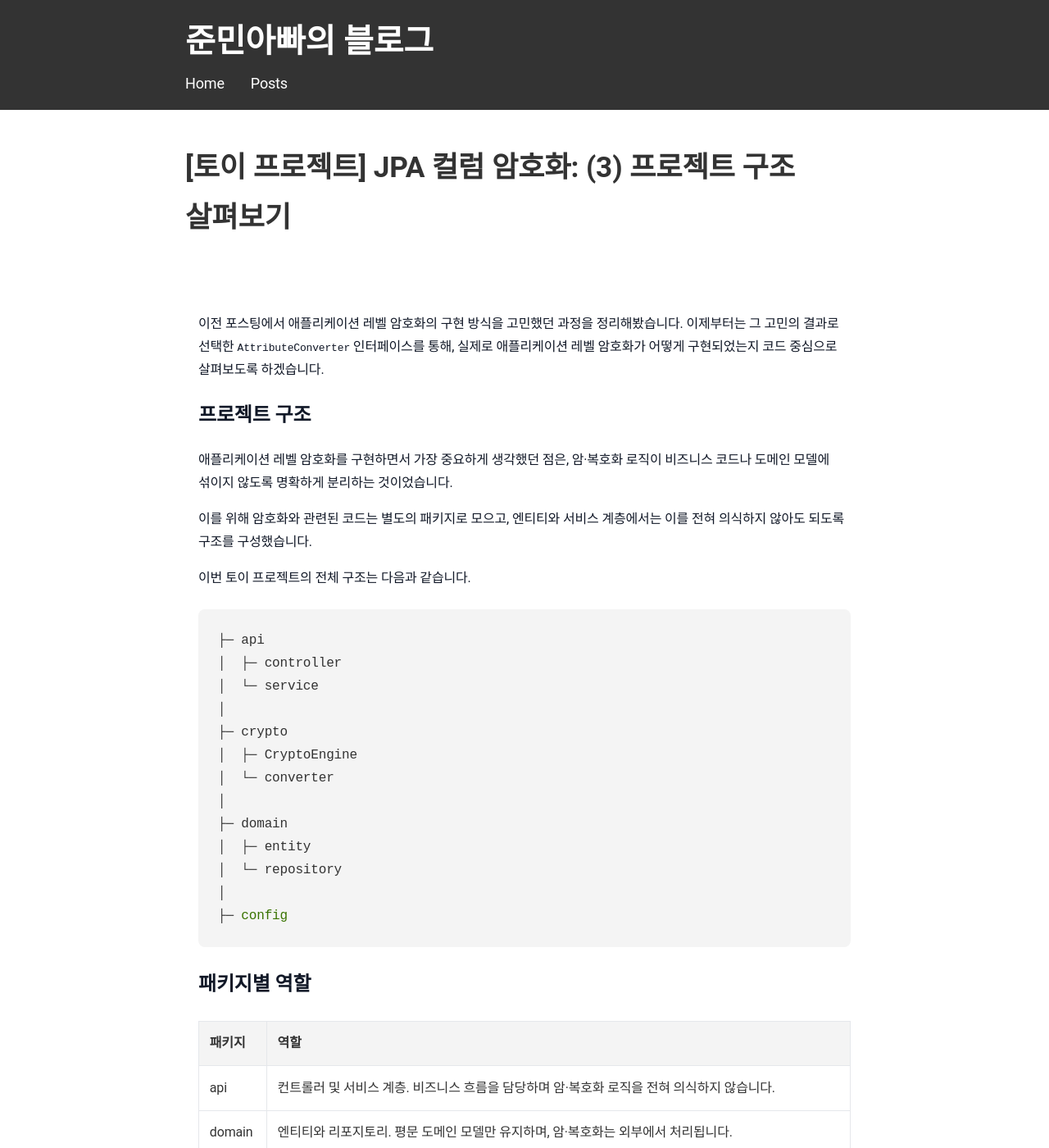
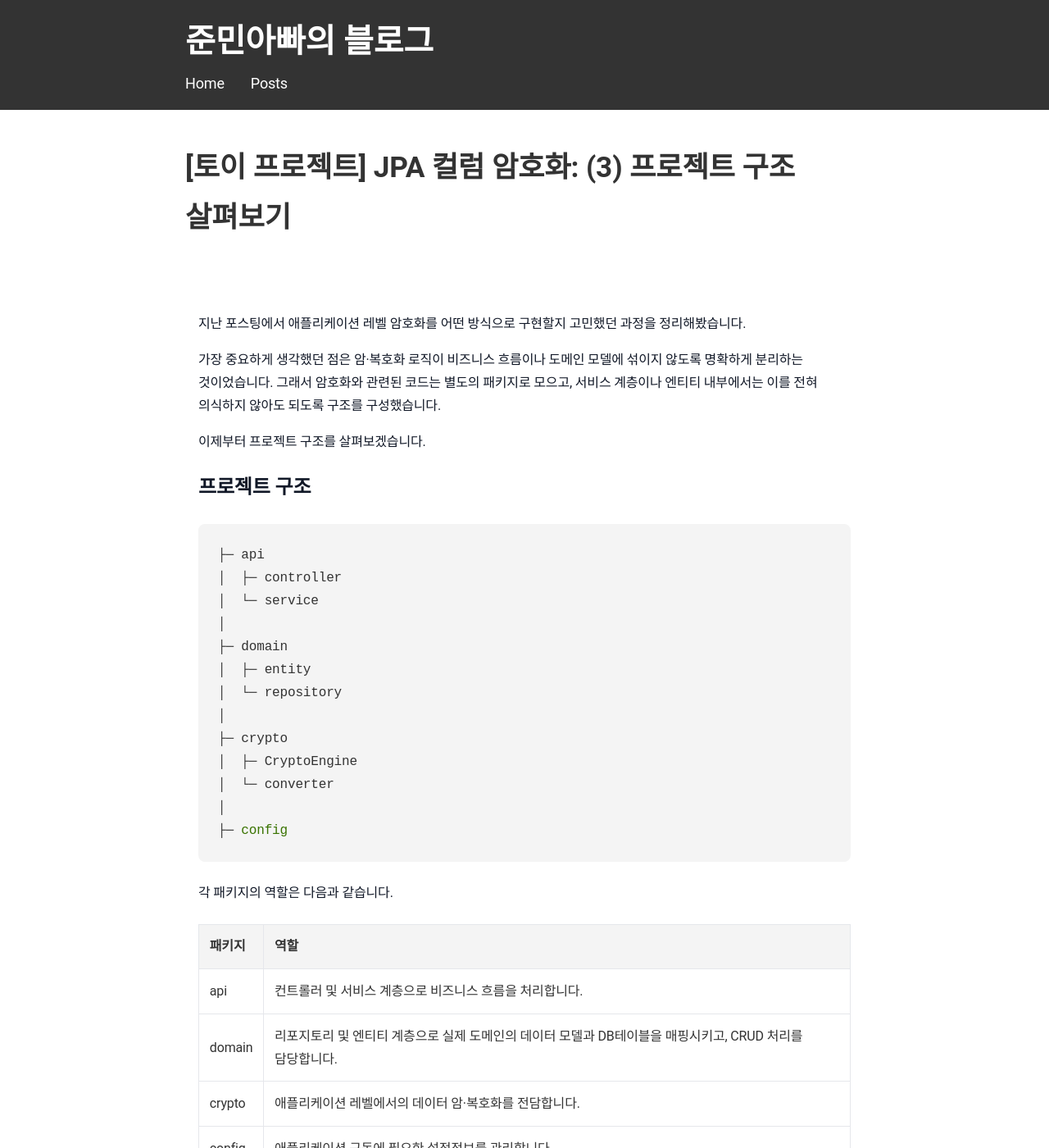
Before and after one commit to sanghoon-lee/sanghoon-lee.github.io, a Jekyll site: the page built from _posts/2026-01-26-JPACryptoConverter3.md, in a window 1280 px wide and 1400 px high. Shown: the whole window at 82% size. Built offline with Jekyll 4.4.1, drawn with Linux system fonts in a browser that asks for light colours; nearby versions of some CDN libraries; comment, search, counter and statistics services are not loaded; some of the changed text lies outside the part shown.

Commit message:
포스팅 내용 수정

````diff
--- a/_posts/2026-01-26-JPACryptoConverter3.md
+++ b/_posts/2026-01-26-JPACryptoConverter3.md
@@ -5,43 +5,49 @@ date: 2026-01-26
 categories: 토이프로젝트
 ---
 
-이전 포스팅에서 애플리케이션 레벨 암호화의 구현 방식을 고민했던 과정을 정리해봤습니다. 이제부터는 그 고민의 결과로 선택한 `AttributeConverter` 인터페이스를 통해, 실제로 애플리케이션 레벨 암호화가 어떻게 구현되었는지 코드 중심으로 살펴보도록 하겠습니다.
+지난 포스팅에서 애플리케이션 레벨 암호화를 어떤 방식으로 구현할지 고민했던 과정을 정리해봤습니다.
+
+가장 중요하게 생각했던 점은 암·복호화 로직이 비즈니스 흐름이나 도메인 모델에 섞이지 않도록 명확하게 분리하는 것이었습니다. 그래서 암호화와 관련된 코드는 별도의 패키지로 모으고, 서비스 계층이나 엔티티 내부에서는 이를 전혀 의식하지 않아도 되도록 구조를 구성했습니다.
+
+이제부터 프로젝트 구조를 살펴보겠습니다.
 
 ## 프로젝트 구조
-
-애플리케이션 레벨 암호화를 구현하면서 가장 중요하게 생각했던 점은,
-암·복호화 로직이 비즈니스 코드나 도메인 모델에 섞이지 않도록
-명확하게 분리하는 것이었습니다.
-
-이를 위해 암호화와 관련된 코드는 별도의 패키지로 모으고, 엔티티와 서비스 계층에서는 이를 전혀 의식하지 않아도 되도록 구조를 구성했습니다.
-
-이번 토이 프로젝트의 전체 구조는 다음과 같습니다.
 
 ```
 ├─ api
 │  ├─ controller
 │  └─ service
 │
+├─ domain
+│  ├─ entity
+│  └─ repository
+│
 ├─ crypto
 │  ├─ CryptoEngine
 │  └─ converter
 │
-├─ domain
-│  ├─ entity
-│  └─ repository
-│
 ├─ config
 ```
 
-## 패키지별 역할
+각 패키지의 역할은 다음과 같습니다.
 
 | 패키지 |	역할 |
 | ---- | ---- |
-| api |	컨트롤러 및 서비스 계층. 비즈니스 흐름을 담당하며 암·복호화 로직을 전혀 의식하지 않습니다. |
-| domain | 엔티티와 리포지토리. 평문 도메인 모델만 유지하며, 암·복호화는 외부에서 처리됩니다. |
-| crypto | 애플리케이션 레벨 암·복호화를 담당하는 핵심 영역. AttributeConverter와 암호화 엔진이 위치합니다. |
-| config | 암호화 키, Converter, 기타 설정을 포함한 애플리케이션 설정 영역입니다. |
+| api |	컨트롤러 및 서비스 계층으로 비즈니스 흐름을 처리합니다. |
+| domain | 리포지토리 및 엔티티 계층으로 실제 도메인의 데이터 모델과 DB테이블을 매핑시키고, CRUD 처리를 담당합니다. |
+| crypto | 애플리케이션 레벨에서의 데이터 암·복호화를 전담합니다. |
+| config | 애플리케이션 구동에 필요한 설정정보를 관리합니다. |
 
+## api 패키지
+
+토이 프로젝트에서 구현한 애플리케이션 레벨 암호화가 정상적으로 동작하는지 확인해보기 위한 목적으로 다음과 같이 간단한 2개의 앤드포인트 API를 정의했습니다.
+
+| Method | URI | 설명 |
+| ---- | ---- | ---- |
+| POST | `/api/v1/account` | 계정 정보를 저장합니다. |
+| GET | `/api/v1/account` | 계정 정보를 조회합니다. |
+
+API의 요청과 응답 시 모든 데이터는 평문으로 처리됩니다.데이터의 암·복호화는 내부에서 자동으로 처리되기 때문에, API를 사용하는 입장에서는 이를 의식할 필요가 없습니다.
 
 ## 참고 : 소스 코드
 * [JPA Crypto Conveter](https://github.com/sanghoon-lee/jpa-crypto-converter)
````
